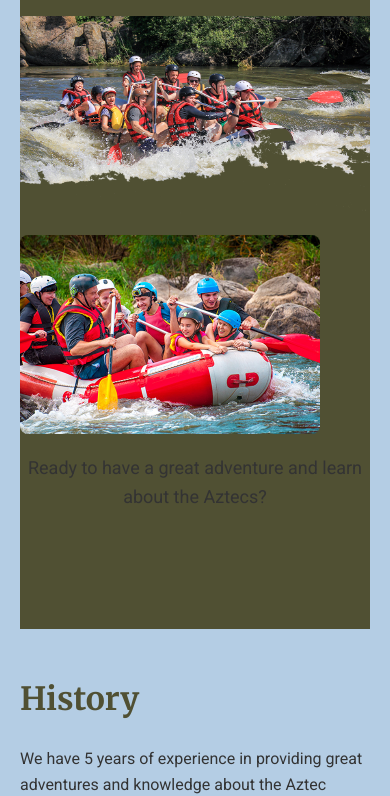
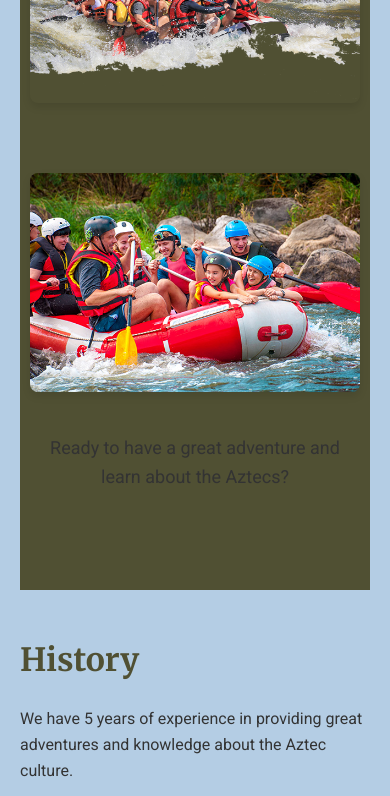
Before and after one commit to checonieto/wdd130, a plain HTML site: page wwr/about.html in a window 390 px wide. Shown: the part 388-1184 px from the top of the page. Drawn offline with Linux system fonts and the light colour scheme.

Commit message:
Update rafting.css

```diff
--- a/wwr/styles/rafting.css
+++ b/wwr/styles/rafting.css
@@ -13,9 +13,9 @@
   padding: 0;
   font-family: 'Roboto', sans-serif;
   color: var(--text-color);
-    background-color: var(--accent-color-2); /* Columbia Blue as background */
+  background-color: var(--accent-color-2); /* Columbia Blue */
   max-width: 1200px;
-    margin: 0 auto; /* Center content */
+  margin: 0 auto;
   padding: 20px;
 }
 
@@ -51,7 +51,7 @@
 }
 
 header img {
-    max-height: 60px; /* Adjust the logo size */
+  max-height: 60px; /* Adjust logo size */
 }
 
 nav a {
@@ -65,24 +65,38 @@
 
 /* Hero Section */
 .hero {
-    background-color: var(--primary-color); /* Backup background if image fails */
+  background-color: var(--primary-color); /* Drab Dark Brown */
+  padding: 50px 20px;
   text-align: center;
-    padding: 100px 0;
+  display: flex;
+  flex-direction: column;
+  align-items: center;
+  justify-content: center;
+}
+
+.hero-content {
+  max-width: 800px;
+}
+
+.hero h1 {
+  font-size: 48px;
+  margin-bottom: 20px;
+  color: var(--secondary-color); /* Indigo Dye */
 }
 
 .hero img {
-    display: block;
-    width: 100%; /* Added later  */
-    height: auto; /* Maintains aspect ratio */
-  }
-
-  /* Hero heading */
-  .hero h1 {
-    font-size: 48px;
-    color: var(--secondary-color); /* Indigo Dye */
+  max-width: 80%; /* Ensure responsiveness */
+  height: auto; /* Maintain aspect ratio */
+  border-radius: 8px; /* Slight rounding for aesthetics */
+  margin-top: 20px;
+  box-shadow: 0 4px 8px rgba(0, 0, 0, 0.1); /* Subtle shadow for depth */
 }
 
 /* Article Styling */
+article {
+  margin: 50px 0;
+}
+
 article img {
   max-width: 300px;
   border-radius: 8px;
@@ -91,7 +105,6 @@
 
 article p {
   font-size: 18px;
-    color: var(--text-color);
 }
 
 /* Section Styling */
@@ -101,12 +114,10 @@
 
 section h2 {
   font-size: 32px;
-    color: var(--primary-color); /* Drab Dark Brown */
 }
 
 section p {
   font-size: 16px;
-    color: var(--text-color);
 }
 
 /* Footer Styling */
@@ -124,3 +135,18 @@
 footer nav a {
   margin: 0 10px;
 }
+
+/* Responsive Design */
+@media (max-width: 768px) {
+  .hero {
+    padding: 30px 10px;
+  }
+
+  .hero h1 {
+    font-size: 36px;
+  }
+
+  .hero img {
+    max-width: 100%;
+  }
+}
```
Lines whose indentation alone changed are shown as unchanged.
